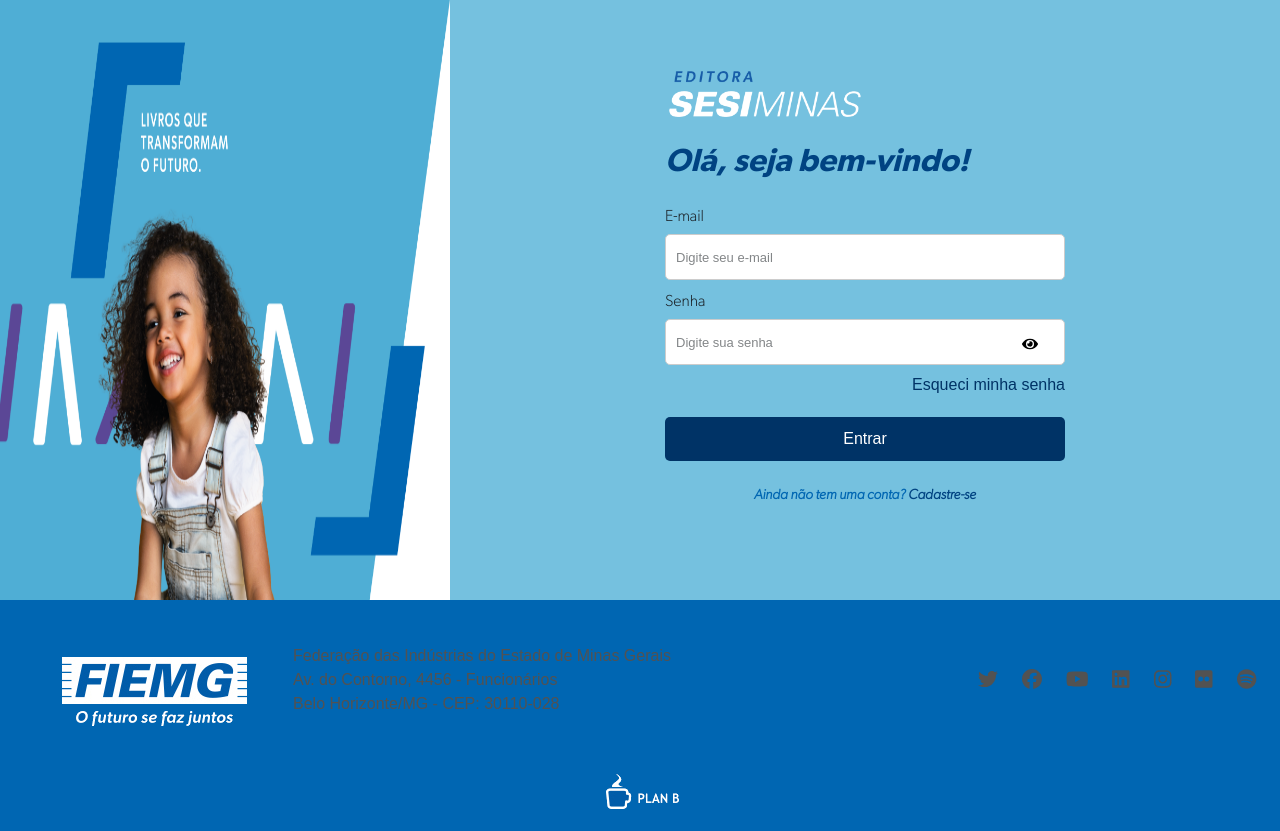
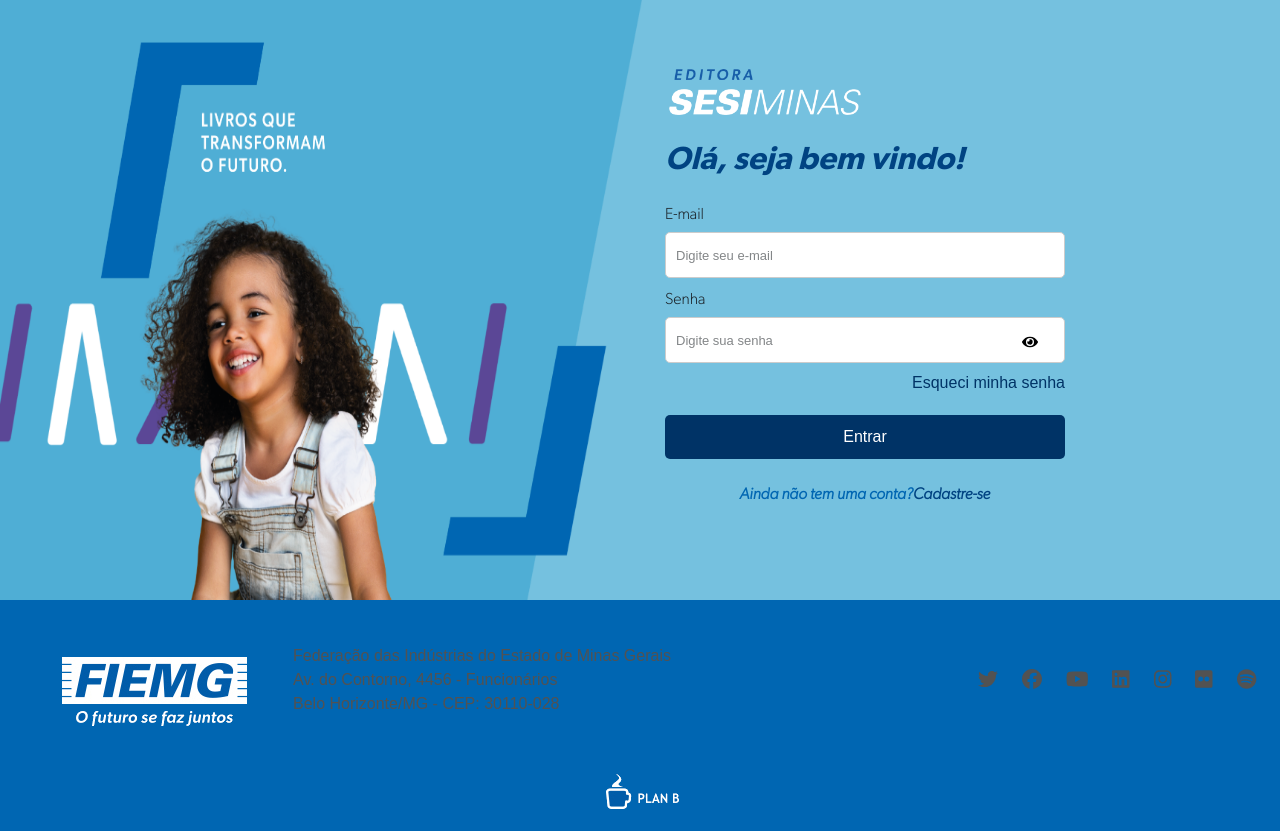
Before and after one commit to alexia-alcantara/project-sesi, a React (Create React App) app: page /login in a window 1280 px wide. Built offline with nearby package versions, Linux system fonts and the light colour scheme.

Commit message:
refactor: refazendo alteracoes

```diff
--- a/src/pages/Login/Login.js
+++ b/src/pages/Login/Login.js
@@ -7,8 +7,8 @@
 
 const Login = () => {
   return (
-        <div className="login-container flex flex-col lg:flex-row h-full">
-          <div className="box-left flex justify-center relative overflow-hidden flex-1 lg:w-1/2">
+    <div className="login-container flex flex-row h-full">
+       <div className='box-left flex justify-center relative overflow-hidden flex-1'>
             <div className="login-overlay relative w-full text-center">
               <img
                   src={require("../../assets/imagem-sobrepor.png")}
@@ -18,67 +18,52 @@
             </div>
        </div>
 
-          <div className="box-right flex flex-col justify-center items-center p-5 -ml-48 lg:p-16 lg:ml-0">
-            <div className="login-form">
-              <img
-                src={require("../../assets/sesi.png")}
+       <div className='box-right flex flex-col justify-center items-center p-5 -ml-48'>
+        <div className='login-form'>
+            <img src={require("../../assets/sesi.png")}
                 alt="Editora SESI MINAS"
-                className="login-logo"
-              />
+                className="login-logo" />
 
             <form>
-                <h1 >
-                  Olá, seja bem-vindo!
-                </h1>
+                <h1>Olá, seja bem vindo!</h1>
                 <div>
-                  <label>
-                    E-mail
-                  </label>
-                  <input
-                    type="email"
-                    id="email"
-                    placeholder="Digite seu e-mail"
+                    <label type="password">E-mail</label>
+                    <input type="email" id="email" placeholder="Digite seu e-mail" required />
+                </div>
+
+                <div className='input-field relative'>
+                    <label type="password">Senha</label>
+                    <input type="password" id="password" placeholder="Digite sua senha"
                         required
                     />
-                </div>
-
-                <div className="input-field relative">
-                  <label htmlFor="password">
-                    Senha
-                  </label>
-                  <input
-                    type="password"
-                    id="password"
-                    placeholder="Digite sua senha"
-                    required
-
-                  />
-                  <FaEye className="icon" />
-                  <div className="forgot-password mt-2 pb-5">
+                    <FaEye className="icon"/>
+                    <div className='forgot-password mt-2 pb-5'>
                         <Link to="/redefinir-senha">
                         Esqueci minha senha
                         </Link>
+
                     </div>
                 </div>
 
-                <button type="submit" className="login-button">
-                  Entrar
-                </button>
 
-                <div className="signup text-center py-6">
-                  <p className="text-sm">
-                    Ainda não tem uma conta?{" "}
+
+                <button type="submit" className="login-button">Entrar</button>
+
+                <div className='signup text-center py-6'>
+                    <p>Ainda não tem uma conta?
                         <Link to="/register" className="signup-link">
                             Cadastre-se
                         </Link>
                        </p>
+
                 </div>
+
             </form>
         </div>
+
         </div>
     </div>
-      );
-
+  )
 }
 
 export default Login
```
Lines whose indentation alone changed are shown as unchanged.
